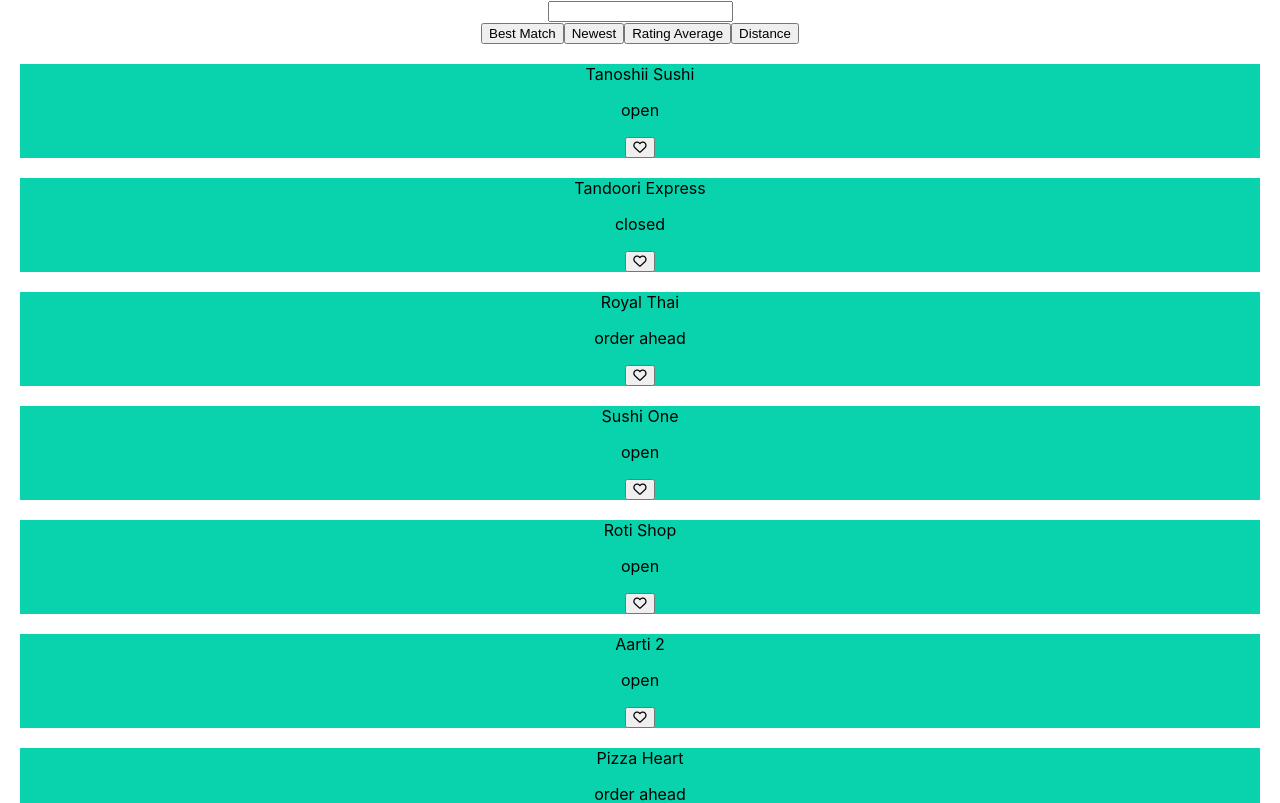
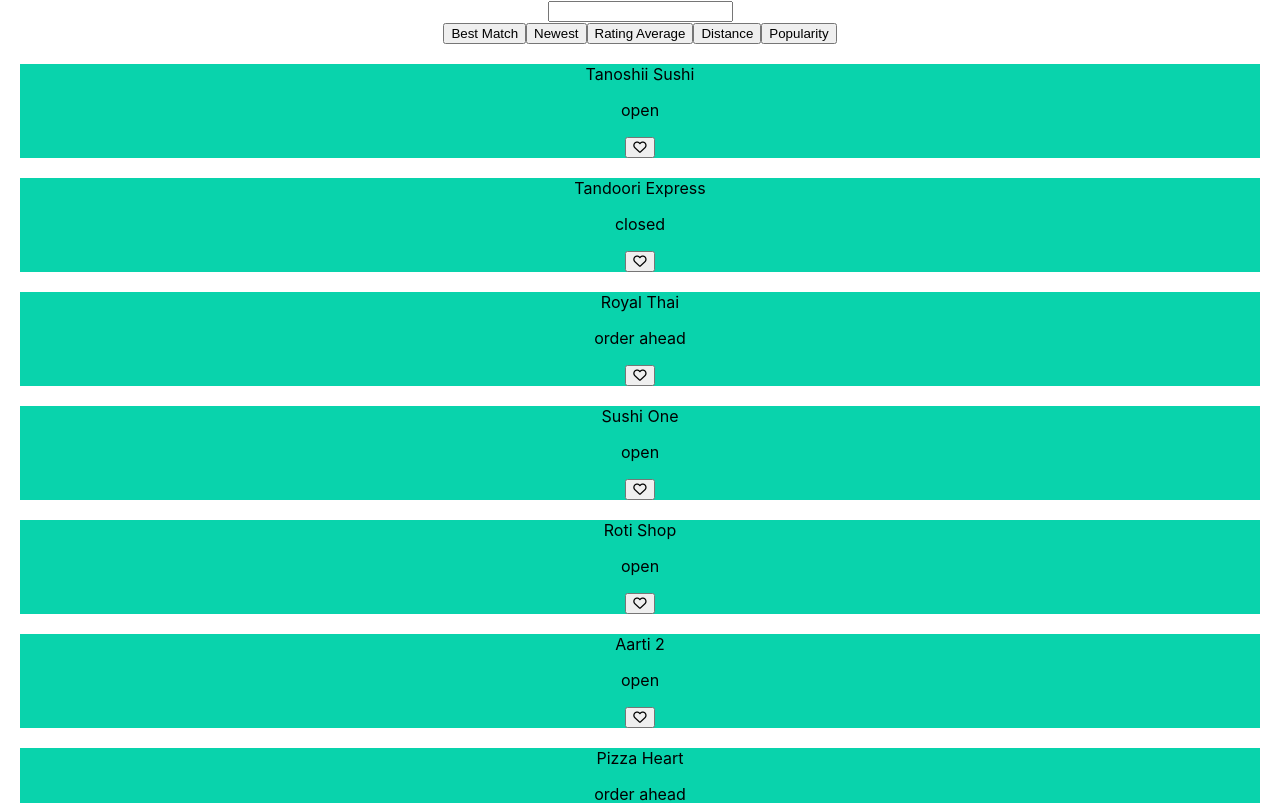
Before and after one commit to McHardex/restaurant, a React (Create React App) app: page / in a window 1280 px wide. Shown: the top 803 px of the page. Built offline with nearby package versions, Linux system fonts and the light colour scheme.

Commit message:
sort restaurant by popularity

```diff
--- a/src/components/Restaurant/index.jsx
+++ b/src/components/Restaurant/index.jsx
@@ -51,6 +51,7 @@ class Restaurant extends Component {
           <button type="button" className="newest" onClick={() => this.sort('newest')}>Newest</button>
           <button type="button" className="ratingAverage" onClick={() => this.sort('ratingAverage')}>Rating Average</button>
           <button type="button" className="distance" onClick={() => this.sort('distance')}>Distance</button>
+          <button type="button" className="popularity" onClick={() => this.sort('popularity')}>Popularity</button>
         </div>
         {
           restaurants.map((restaurant, index) => (
```
Also changed, not shown: 1 other file (tests, documents, lock files or other folders).
